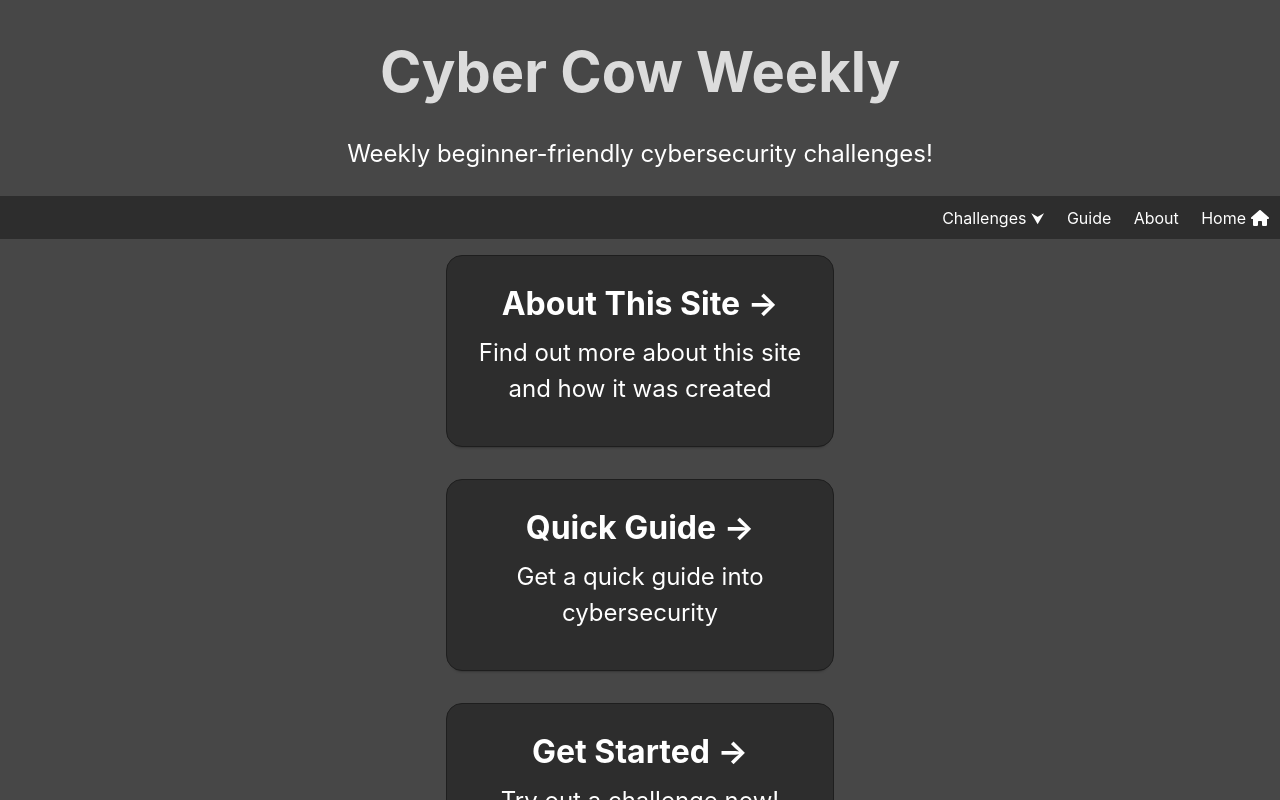
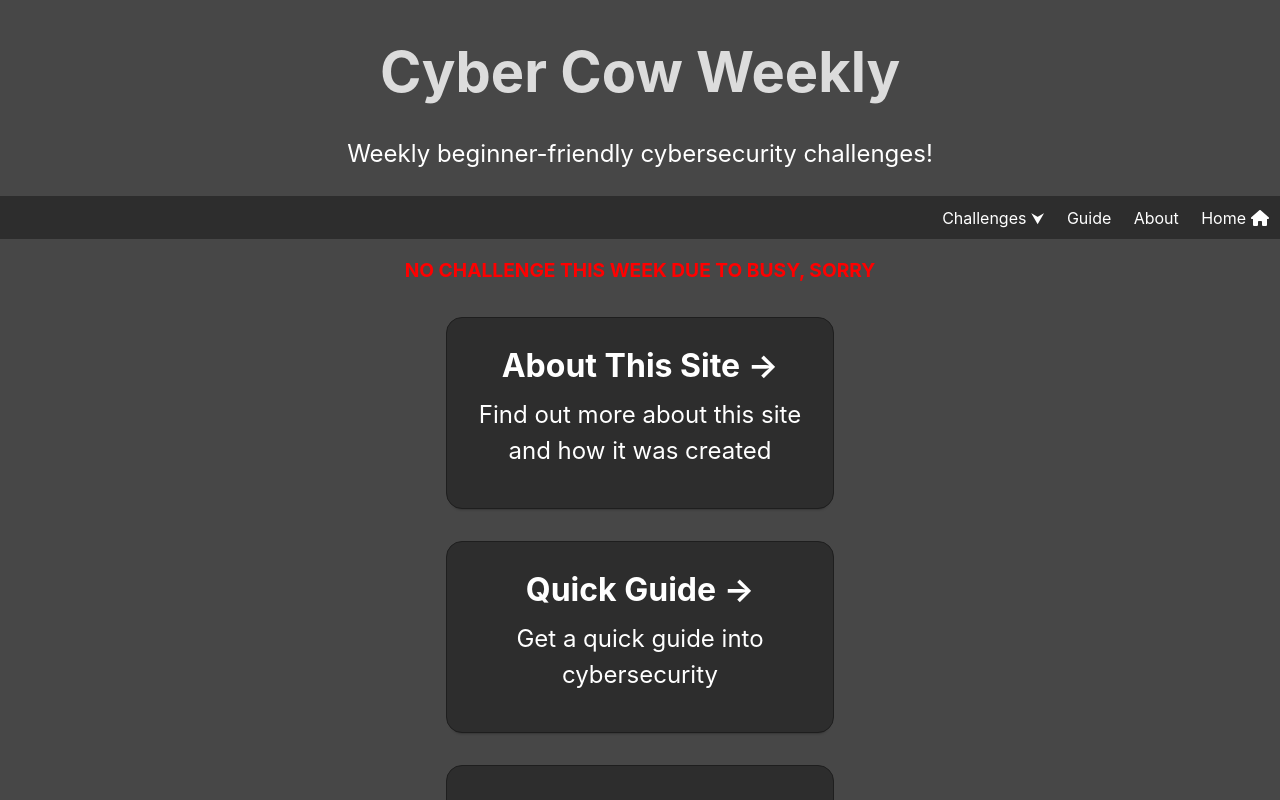
Before and after one commit to alexgeethob/cycow-weekly, a Next.js app: page / in a window 1280 px wide. Shown: the top 800 px of the page. Built offline with nearby package versions, Linux system fonts and the light colour scheme.

Commit message:
very busy

```diff
--- a/pages/index.js
+++ b/pages/index.js
@@ -8,6 +8,7 @@ import {
   LinkCard,
   Grid,
 } from "/components/main_components";
+import { Important } from "./challenges/index";
 
 export default function Home() {
   return (
@@ -25,6 +26,9 @@ export default function Home() {
         >
         </Title>
         <Nav></Nav>
+        <Important>
+            NO CHALLENGE THIS WEEK DUE TO BUSY, SORRY
+          </Important>
         <Grid>
           <LinkCard
             name="About This Site &rarr;"
```
